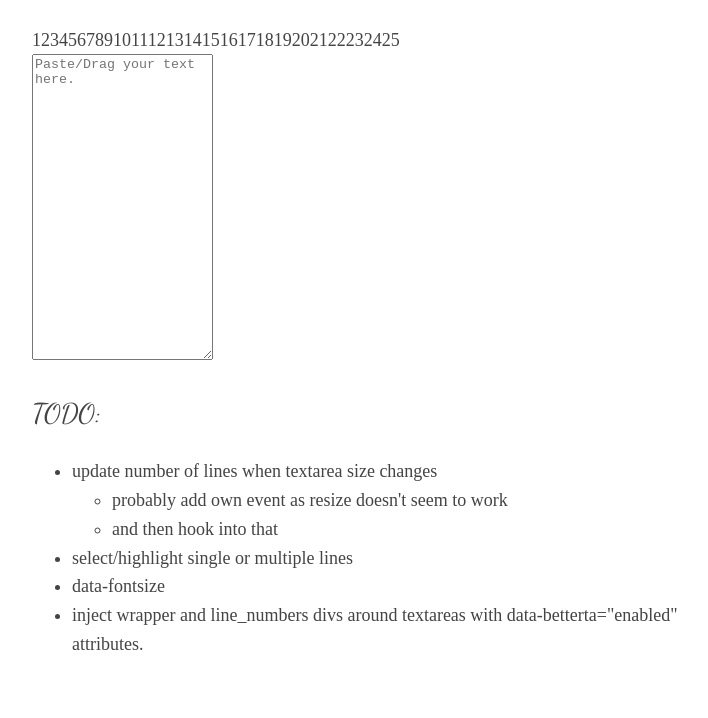
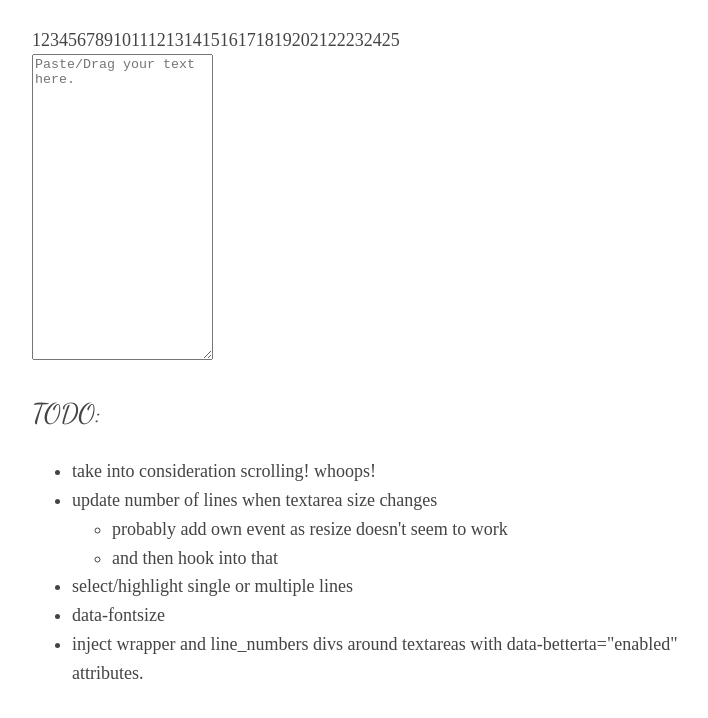
Before and after one commit to HorseMD/slightly-better-textareas, a plain HTML site: page index.html in a window 1280 px wide. Shown: the part 112-830 px from the top of the page, without its empty margins (283-991 px from the left). Drawn offline with Linux system fonts and the light colour scheme.

Commit message:
Whoops! Add important TODO.

```diff
--- a/index.html
+++ b/index.html
@@ -22,6 +22,7 @@
 
             <h2>TODO:</h2>
             <ul>
+                <li>take into consideration scrolling! whoops!</li>
                 <li>update number of lines when textarea size changes
                     <ul>
                         <li>probably add own event as resize doesn't seem to work</li>
```
